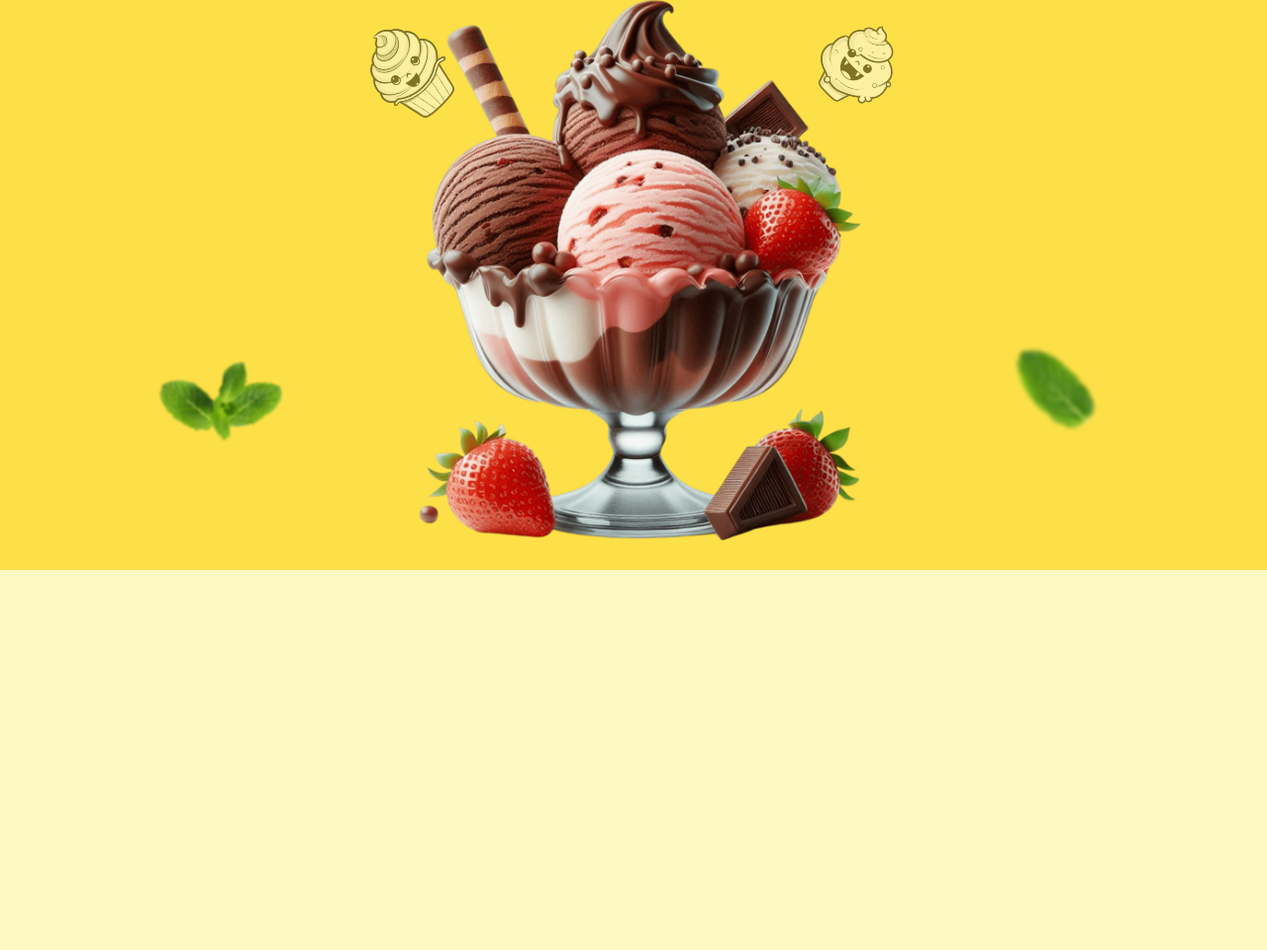
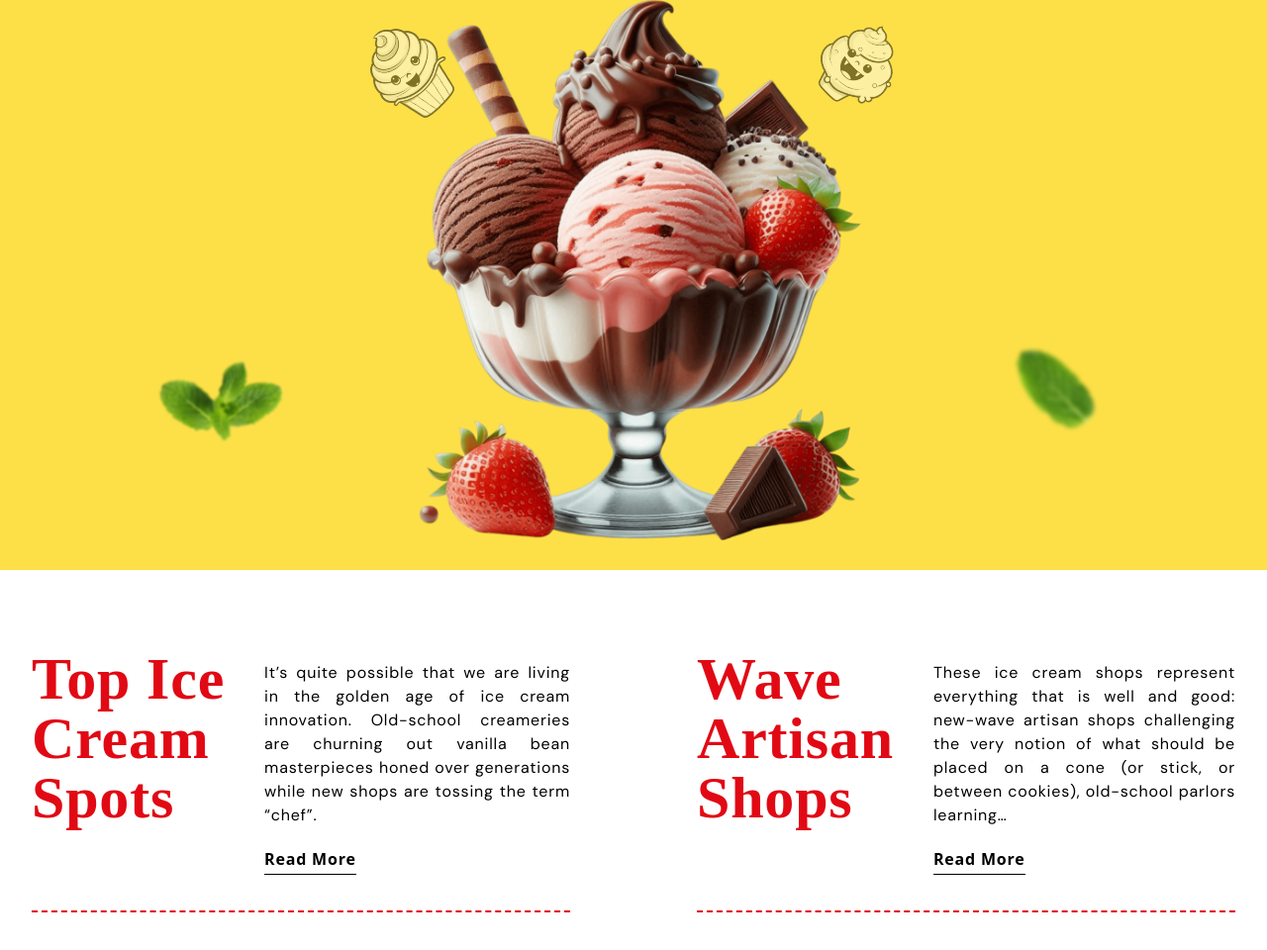
Before and after one commit to marleyDip/Ice-Cream-Landing-Page-Using-Tailwind-CSS-And-JS-DOM, a website: page index.html in a window 1280 px wide. Shown: the part 396-1356 px from the top of the page at 99% size. Before the commit the page ends 972 px from the top, so only its background shows below. Drawn offline with nearby package versions, Linux system fonts and the light colour scheme; a web font is replaced by a local one.

Commit message:
Featured Info

```diff
--- a/index.html
+++ b/index.html
@@ -201,7 +201,63 @@
     <!--~~~~~~~~~~~~~~~ HERO ~~~~~~~~~~~~~~~-->
 
     <!--~~~~~~~~~~~~~~~ FEATURED-INFO ~~~~~~~~~~~~~~~-->
-    <section></section>
+    <section
+      class="container py-20 grid grid-cols-1 gap-10 lg:grid-cols-2 lg:gap-20 xl:gap-32"
+    >
+      <!-- Info -->
+      <div
+        class="flex flex-col items-center text-center gap-5 border-b-2 border-firstcolor border-dashed pb-10 md:flex-row md:items-start md:text-start md:gap-10"
+      >
+        <h2 class="min-w-max">
+          Top Ice <br />
+          Cream <br />
+          Spots
+        </h2>
+
+        <div class="md:mt-3">
+          <p class="mb-5 text-justify">
+            It’s quite possible that we are living in the golden age of ice
+            cream innovation. Old-school creameries are churning out vanilla
+            bean masterpieces honed over generations while new shops are tossing
+            the term “chef”.
+          </p>
+
+          <a
+            href=""
+            class="font-semibold border-b border-black pb-1 hover:text-firstcolor hover:border-firstcolor duration-300"
+            >Read More</a
+          >
+        </div>
+      </div>
+      <!-- Info -->
+
+      <!-- Info -->
+      <div
+        class="flex flex-col items-center text-center gap-5 border-b-2 border-firstcolor border-dashed pb-10 md:flex-row md:items-start md:text-start md:gap-10"
+      >
+        <h2 class="min-w-max">
+          Wave <br />
+          Artisan <br />
+          Shops
+        </h2>
+
+        <div class="md:mt-3">
+          <p class="mb-5 text-justify">
+            These ice cream shops represent everything that is well and good:
+            new-wave artisan shops challenging the very notion of what should be
+            placed on a cone (or stick, or between cookies), old-school parlors
+            learning…
+          </p>
+
+          <a
+            href=""
+            class="font-semibold border-b border-black pb-1 hover:text-firstcolor hover:border-firstcolor duration-300"
+            >Read More</a
+          >
+        </div>
+      </div>
+      <!-- Info -->
+    </section>
     <!--~~~~~~~~~~~~~~~ FEATURED-INFO ~~~~~~~~~~~~~~~-->
 
     <!--~~~~~~~~~~~~~~~ PROMO ~~~~~~~~~~~~~~~-->
```
Also changed, not shown: output.css.
